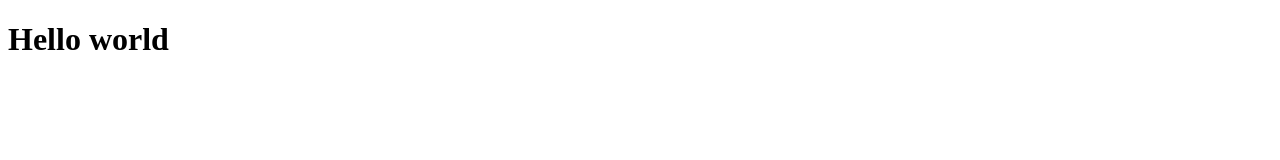
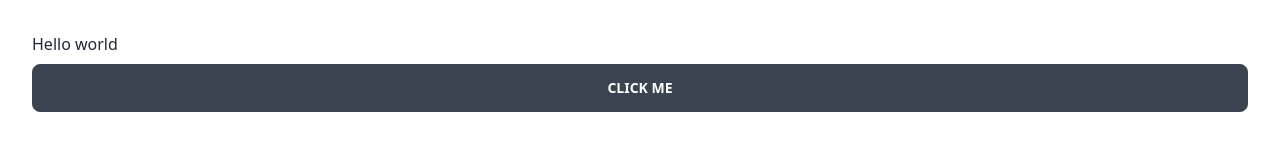
Before and after one commit to Gutman123/gutman123.github.io, a plain HTML site: page index.html in a window 1280 px wide. Drawn offline with nearby package versions, Linux system fonts and the light colour scheme.

Commit message:
Update index.html

```diff
--- a/index.html
+++ b/index.html
@@ -4,9 +4,18 @@
     <meta charset="UTF-8">
     <meta http-equiv="X-UA-Compatible" content="IE=edge">
     <meta name="viewport" content="width=device-width, initial-scale=1.0">
+    <link href="https://cdn.jsdelivr.net/npm/daisyui@2.46.0/dist/full.css" rel="stylesheet" type="text/css" />
     <title>Document</title>
 </head>
+
+<script src="https://cdn.tailwindcss.com"></script>
+
 <body>
-    <h1>Hello world</h1>
+    <div class="card">
+        <div class="card-body">
+        <h1>Hello world</h1>
+        <button class="btn"> click me</button>
+        </div>
+    </div>
 </body>
 </html>
```
